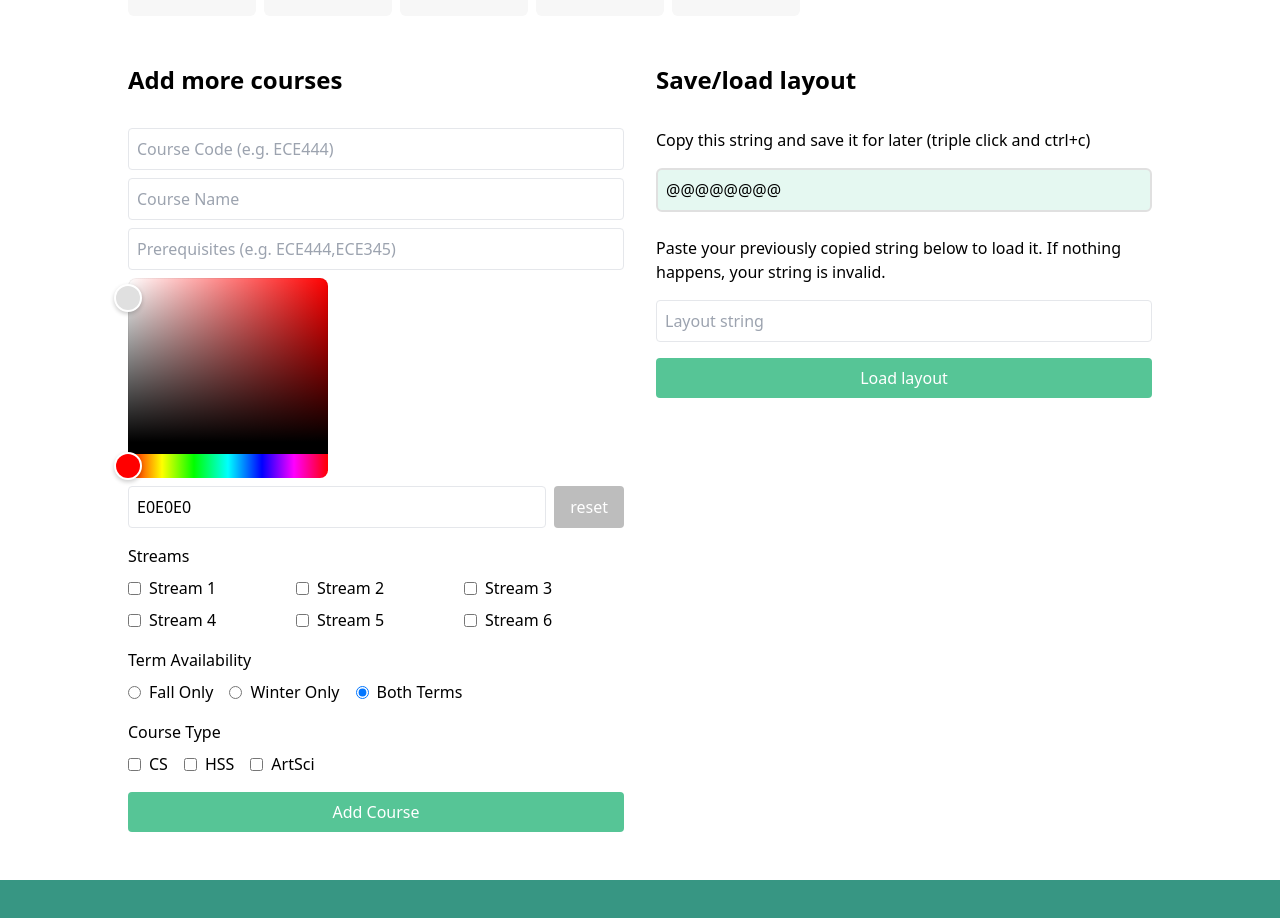
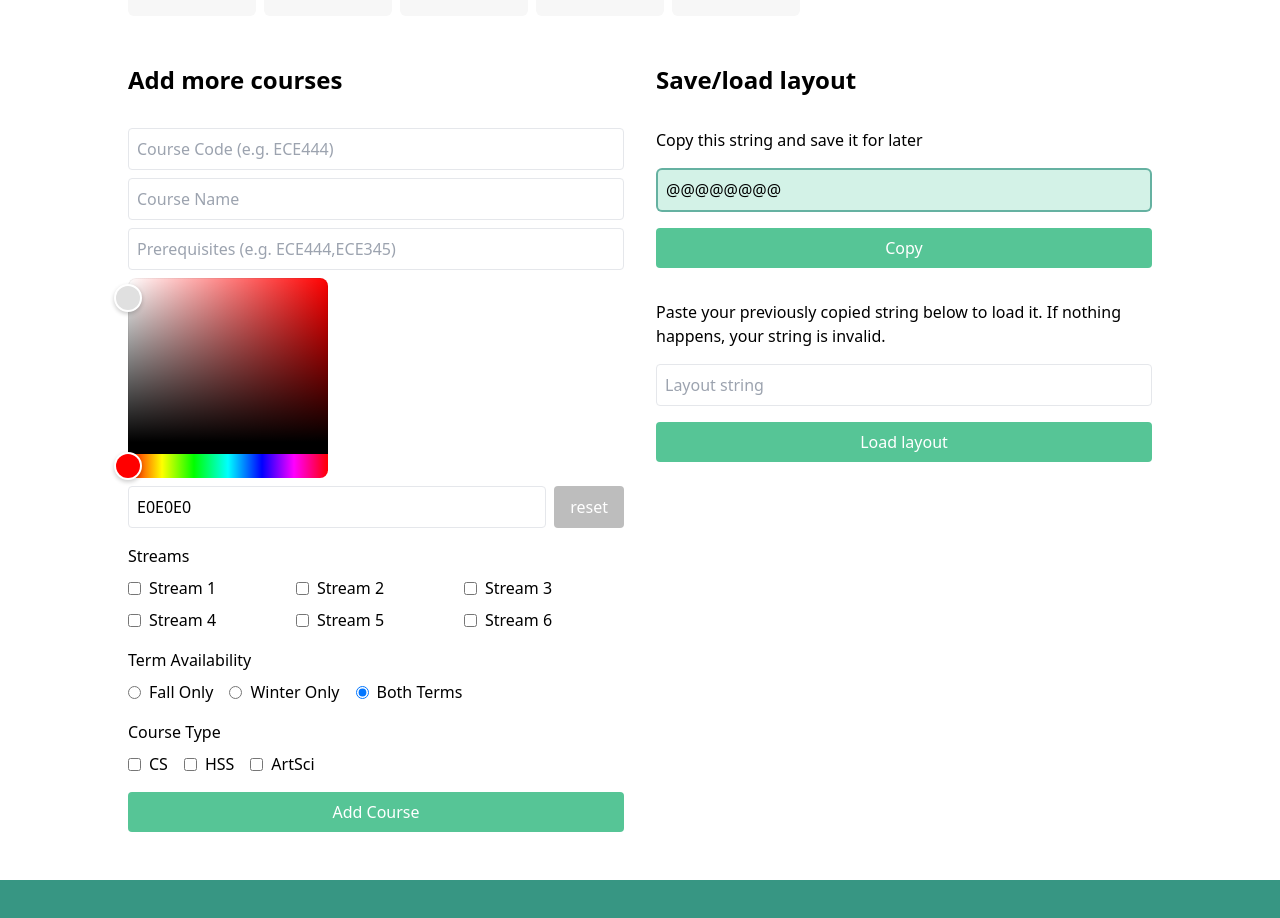
Before and after one commit to sunnwydays/ecepathmaker, a React (Vite) app: page / in a window 1280 px wide. Shown: the part 800-1718 px from the top of the page. Built offline with nearby package versions, Linux system fonts and the light colour scheme.

Commit message:
Encorporate copy button for saving string

```diff
--- a/src/components/CourseForm.tsx
+++ b/src/components/CourseForm.tsx
@@ -1,13 +1,12 @@
 
 import { HexColorPicker, HexColorInput } from "react-colorful";
 import { useState } from "react";
-import { CourseCardProps } from "../types/CourseTypes";
+import { CourseCardPropsWithoutCode } from "../types/CourseTypes";
 
 const CourseForm = () => {
     const [color, setColor] = useState("E0E0E0");
 
-    const [courseInfo, setCourseInfo] = useState<CourseCardProps>({
-        code: "",
+    const [courseInfo, setCourseInfo] = useState<CourseCardPropsWithoutCode>({
         name: "",
         preq: [],
         color: "E0E0E0",
--- a/src/components/StringDisplay.tsx
+++ b/src/components/StringDisplay.tsx
@@ -3,6 +3,17 @@ import { StringDisplayProps } from "../types/CourseTypes";
 
 const StringDisplay:FC<StringDisplayProps> = ({ courses, coursesOnGrid }) => {
     const [str, setStr] = useState('');
+    const [copied, setCopied] = useState(false);
+
+    const handleCopy = async () => {
+        try {
+            await navigator.clipboard.writeText(str);
+            setCopied(true);
+            setTimeout(() => setCopied(false), 2000);
+        } catch (err) {
+            console.error('Failed to copy:', err);
+        }
+    };
 
     useEffect(() => {
         let newStr = '';
@@ -38,8 +49,19 @@ const StringDisplay:FC<StringDisplayProps> = ({ courses, coursesOnGrid }) => {
     , [coursesOnGrid, courses]);
 
     return (
-        <section className="mt-4">
-            <p className="p-2 border-2 border-neutral2 rounded-md bg-green1 bg-opacity-30">{str}</p>
+        <section className="mt-4 flex flex-col">
+            <p className="p-2 border-2 border-green3 border-opacity-70 rounded-md bg-green1 bg-opacity-50">{str}</p>
+            <button
+                onClick={handleCopy}
+                className={`
+                    bg-green2 text-white px-4 py-2 rounded
+                    hover:bg-green3 transition-all
+                    mt-4
+                    ${copied && 'opacity-80'}
+                `}
+            >
+                {copied ? 'Copied!' : 'Copy'}
+            </button>
         </section>
     );
 };
--- a/src/pages/Maker.tsx
+++ b/src/pages/Maker.tsx
@@ -40,12 +40,12 @@ const Maker = () => {
                 <CourseForm />
                 <div>
                     <h2 className="mt-12 mb-8 text-2xl font-semibold">Save/load layout</h2>
-                    <p className="max-w-xl">Copy this string and save it for later (triple click and ctrl+c)</p>
+                    <p className="max-w-xl">Copy this string and save it for later</p>
                     <StringDisplay
                         courses={courses}
                         coursesOnGrid={coursesOnGrid}
                     />
-                    <p className="mt-6 mb-4 max-w-xl">Paste your previously copied string below to load it. If nothing happens, your string is invalid.</p>
+                    <p className="mt-8 mb-4 max-w-xl">Paste your previously copied string below to load it. If nothing happens, your string is invalid.</p>
                     <LoadLayout
                         courses={courses}
                         coursesUsed={coursesUsed}
```
